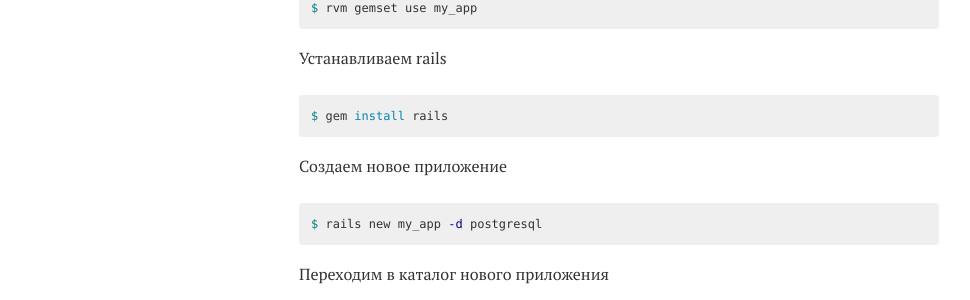
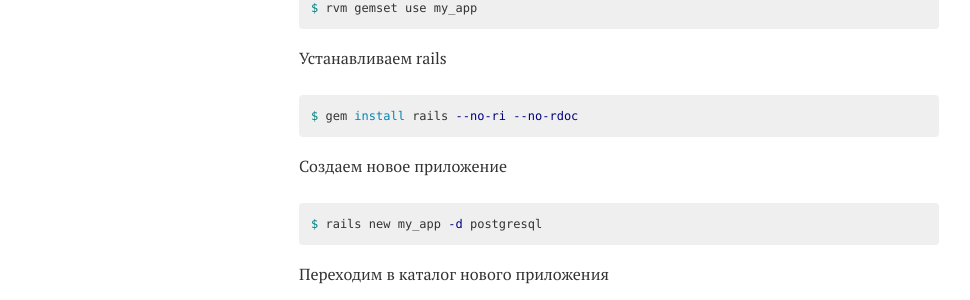
Before and after one commit to tonymadbrain/tonymadbrain.github.io, a Jekyll site: the page built from _posts/2015-03-19-sozdaniye-novogo-prilozheniya-na-rails.md, in a window 1280 px wide. Shown: the part 511-811 px from the top of the page, without its empty margins (21-991 px from the left). Built offline with Jekyll 4.4.1, drawn with Linux system fonts in a browser that asks for light colours; nearby versions of some CDN libraries.

Commit message:
--no-ri --no-rdoc

```diff
--- a/_posts/2015-03-19-sozdaniye-novogo-prilozheniya-na-rails.md
+++ b/_posts/2015-03-19-sozdaniye-novogo-prilozheniya-na-rails.md
@@ -20,7 +20,7 @@
 {% endhighlight %}
 Устанавливаем rails
 {% highlight bash %}
-$ gem install rails
+$ gem install rails --no-ri --no-rdoc
 {% endhighlight %}
 Создаем новое приложение
 {% highlight bash %}
```
